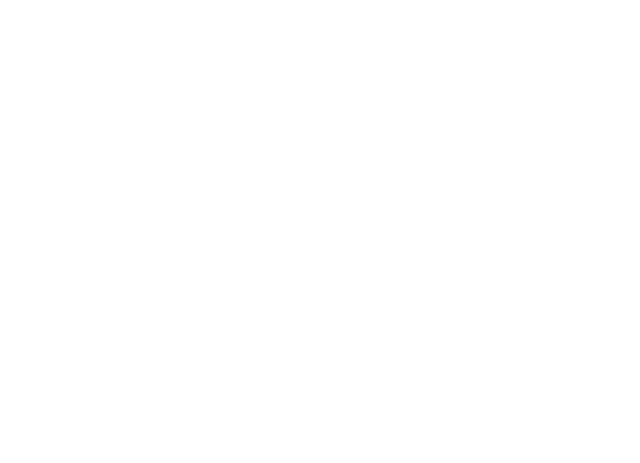
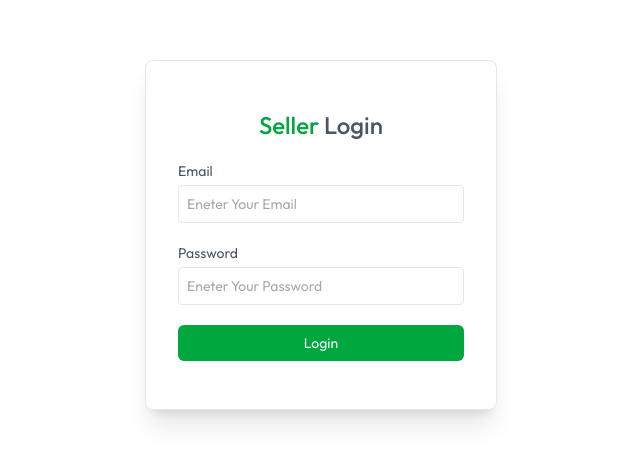
Before and after one commit to CodeDynamo2456/groceryApp-fullstack, a React (Vite) app in the folder client/: page /seller in a window 1280 px wide. Before the commit this address had no page. Shown: the part 165-628 px from the top of the page, without its empty margins (319-959 px from the left). Built offline with nearby package versions, Linux system fonts and the light colour scheme.

Commit message:
seller acount done

```diff
--- a/client/src/App.jsx
+++ b/client/src/App.jsx
@@ -11,11 +11,13 @@
 import Cart from "./componets/Cart"
 import AddAddress from "./pages/AddAddress"
 import MyOrders from "./pages/MyOrders"
+import SellerLogin from "./componets/SellerLogin"
+import SellerLayout from "./pages/seller/SellerLayout"
 const App = () => {
   const isSellerPath = useLocation().pathname.includes("seller")
-  const {showUserLogin} = useAppContext()
+  const {showUserLogin,isSeller} = useAppContext()
   return (
-    <div>
+    <div className="text-default min-h-screen text-gray-700 bg-white">
 
         { isSellerPath ? null : <Navbar/>}
         {showUserLogin? <Login/>:null}
@@ -29,6 +31,7 @@
              <Route path="/cart" element={<Cart/>} />
               <Route path="/add-address" element={<AddAddress/>} />
               <Route path="/my-orders" element={<MyOrders></MyOrders>}></Route>
+              <Route path="/seller" element={isSeller ? <SellerLayout></SellerLayout> : <SellerLogin></SellerLogin>}></Route>
           </Routes>
         </div>
         {!isSellerPath && <Footer/>}
--- a/client/src/componets/SellerLogin.jsx
+++ b/client/src/componets/SellerLogin.jsx
@@ -1,14 +1,40 @@
-import React, { useState } from 'react'
+import  { useEffect, useState } from 'react'
 import { useAppContext } from '../context/AppContext'
 
 const SellerLogin = () => {
     const {navigate,setIsSeller,isSeller} = useAppContext()
     const [email,setEmail] = useState("");
     const [password,setPassword] = useState("");
-  return (
-    <div>
 
-    </div>
+
+    const onSubmitHandler = async (event)=>{
+      event.preventDefault();
+      setIsSeller(true)
+    }
+
+
+    useEffect(()=>{
+      if(isSeller){
+        navigate("/seller")
+      }
+    },[isSeller])
+
+
+  return !isSeller && (
+    <form onSubmit={onSubmitHandler} className='min-h-screen flex items-center text-sm text-gray-600'>
+      <div className='flex flex-col  gap-5 m-auto items-start p-8 py-12 min-w-80 sm:min-w-88 rounded-lg shadow-xl border border-gray-200'>
+        <p className='text-2xl font-medium m-auto'><span className='text-green-600'>Seller</span> Login</p>
+        <div className='w-full'>
+          <p>Email</p>
+          <input onChange={(e)=> setEmail(e.target.value)} value={email} type="email" className='border border-gray-200 rounded w-full p-2 mt-1 outline-green-600' placeholder='Eneter Your Email' required/>
+        </div>
+        <div className='w-full'>
+          <p>Password</p>
+          <input type="password" onChange={(e)=> setPassword(e.target.value)} value={password} className='border border-gray-200 rounded w-full p-2 mt-1 outline-green-600' placeholder='Eneter Your Password' required/>
+        </div>
+        <button className='bg-green-600 text-white w-full py-2 rounded-md cursor-pointer'>Login</button>
+      </div>
+    </form>
   )
 }
 
--- /dev/null
+++ b/client/src/pages/seller/SellerLayout.jsx
@@ -0,0 +1,53 @@
+import { Link, Outlet,NavLink } from "react-router-dom";
+import { assets } from "../../assets/assets";
+import { useAppContext } from "../../context/AppContext";
+
+const SellerLayout = () => {
+
+    const {setIsSeller} = useAppContext()
+
+
+    const logout = async ()=>{
+        setIsSeller(false)
+    }
+
+
+    const sidebarLinks = [
+        { name: "Add Product", path: "/seller", icon: assets.add_icon },
+        { name: "Product List", path: "/seller-product-list", icon: assets.product_list_icon },
+        { name: "Orders", path: "/seller/orders", icon: assets.order_icon },
+    ];
+
+    return (
+        <>
+            <div className="flex items-center justify-between px-4 md:px-8 border-b border-gray-300 py-3 bg-white ">
+                <Link to='/'>
+                   <img src={assets.logo} className="cursor-pointer w-34 md:w-38" alt="" />
+                </Link>
+                <div className="flex items-center gap-5 text-gray-500">
+                    <p>Hi! Admin</p>
+                    <button onClick={logout} className='border rounded-full text-sm px-4 py-1'>Logout</button>
+                </div>
+            </div>
+           <div className="flex">
+             <div className="md:w-64 w-16 border-r h-[550px] text-base border-gray-300 pt-4 flex flex-col transition-all duration-300">
+                {sidebarLinks.map((item) => (
+                    <NavLink to={item.path} key={item.name} end ={item.path === "/seller"}
+                        className={({isActive})=>`flex items-center py-3 px-4 gap-3
+                            ${isActive === 0 ? "border-r-4 md:border-r-[6px] bg-indigo-500/10 border-indigo-500 text-indigo-500"
+                                : "hover:bg-gray-100/90 border-white text-gray-700"
+                            }`
+                        }
+                    >
+                       <img src={item.icon} className="w-7 h-7" alt="" />
+                        <p className="md:block hidden text-center">{item.name}</p>
+                    </NavLink>
+                ))}
+            </div>
+            <Outlet/>
+           </div>
+        </>
+    );
+};
+
+export default SellerLayout
```
Also changed, not shown: client/src/pages/seller/AddProduct.jsx (added).
